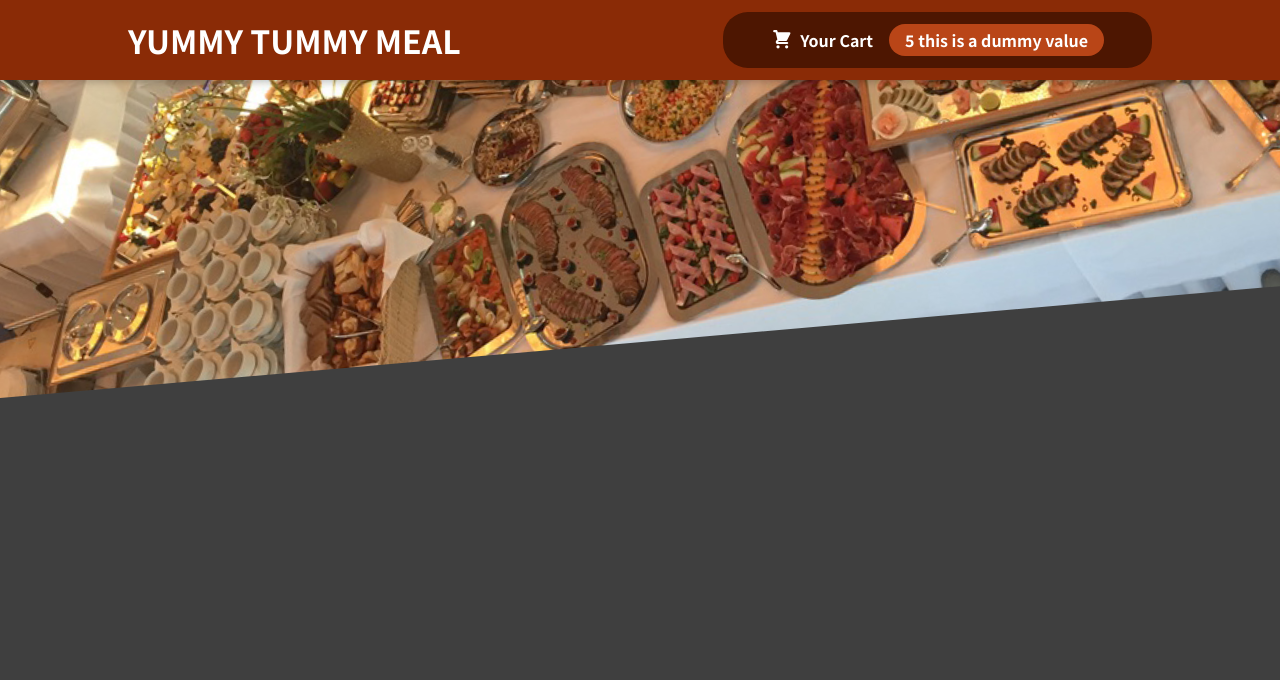
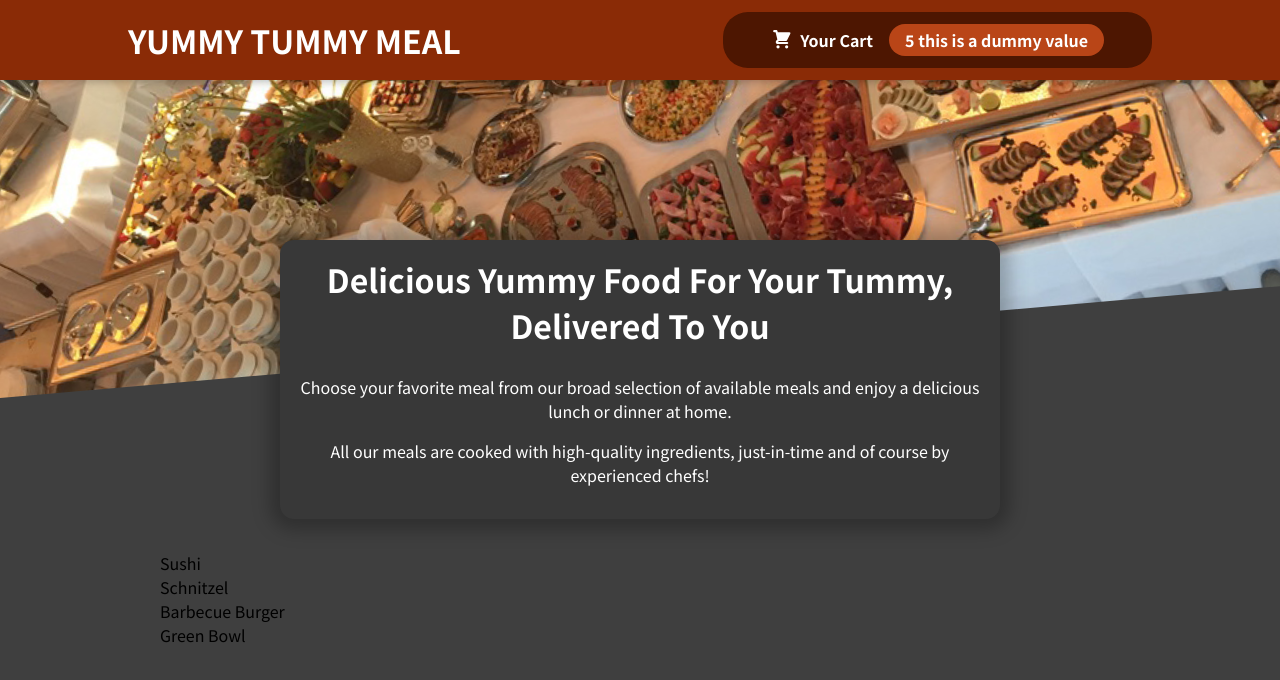
Before and after one commit to Pannu786/react-learning-restaurant-app, a React (Create React App) app: page / in a window 1280 px wide. Shown: the top 680 px of the page. Built offline with nearby package versions, Linux system fonts and the light colour scheme.

Commit message:
Added meals cmp

```diff
--- a/src/App.js
+++ b/src/App.js
@@ -1,12 +1,14 @@
-import { Fragment } from 'react';
-
 import Header from './components/Layout/Header';
+import Meals from './components/Meals/Meals';
 
 function App() {
   return (
-    <Fragment>
+    <>
       <Header />
-    </Fragment>
+      <main>
+        <Meals />
+      </main>
+    </>
   );
 }
 
--- /dev/null
+++ b/src/components/Meals/AvailableMeals.js
@@ -0,0 +1,40 @@
+import styles from './AvailableMeals.module.css';
+
+const DUMMY_MEALS = [
+  {
+    id: 'm1',
+    name: 'Sushi',
+    description: 'Finest fish and veggies',
+    price: 22.99,
+  },
+  {
+    id: 'm2',
+    name: 'Schnitzel',
+    description: 'A german specialty!',
+    price: 16.5,
+  },
+  {
+    id: 'm3',
+    name: 'Barbecue Burger',
+    description: 'American, raw, meaty',
+    price: 12.99,
+  },
+  {
+    id: 'm4',
+    name: 'Green Bowl',
+    description: 'Healthy...and green...',
+    price: 18.99,
+  },
+];
+
+const AvailableMeals = () => {
+  const mealsList = DUMMY_MEALS.map((meal) => <li>{meal.name}</li>);
+
+  return (
+    <section className={styles.meals}>
+      <ul>{mealsList}</ul>
+    </section>
+  );
+};
+
+export default AvailableMeals;
--- /dev/null
+++ b/src/components/Meals/AvailableMeals.module.css
@@ -0,0 +1,24 @@
+.meals {
+  max-width: 60rem;
+  width: 90%;
+  margin: 2rem auto;
+  animation: meals-appear 1s ease-out forwards;
+}
+
+.meals ul {
+  list-style: none;
+  margin: 0;
+  padding: 0;
+}
+
+@keyframes meals-appear {
+  from {
+    opacity: 0;
+    transform: translateY(3rem);
+  }
+
+  to {
+    opacity: 1;
+    transform: translateY(0);
+  }
+}
--- /dev/null
+++ b/src/components/Meals/Meals.js
@@ -0,0 +1,13 @@
+import MealsSummary from "./MealsSummary"
+import AvailableMeals from "./AvailableMeals"
+
+const Meals = () => {
+  return (
+    <>
+      <MealsSummary />
+      <AvailableMeals />
+    </>
+  )
+}
+
+export default Meals
--- /dev/null
+++ b/src/components/Meals/MealsSummary.js
@@ -0,0 +1,19 @@
+import styles from './MealsSummary.module.css';
+
+const MealsSummary = () => {
+  return (
+    <section className={styles.summary}>
+      <h2>Delicious Yummy Food For Your Tummy, Delivered To You</h2>
+      <p>
+        Choose your favorite meal from our broad selection of available meals
+        and enjoy a delicious lunch or dinner at home.
+      </p>
+      <p>
+        All our meals are cooked with high-quality ingredients, just-in-time and
+        of course by experienced chefs!
+      </p>
+    </section>
+  );
+};
+
+export default MealsSummary;
--- /dev/null
+++ b/src/components/Meals/MealsSummary.module.css
@@ -0,0 +1,18 @@
+.summary {
+  text-align: center;
+  max-width: 45rem;
+  width: 90%;
+  margin: auto;
+  margin-top: -10rem;
+  position: relative;
+  background-color: #383838;
+  color: white;
+  border-radius: 14px;
+  padding: 1rem;
+  box-shadow: 0 1px 18px 10px rgba(0, 0, 0, 0.25);
+}
+
+.summary h2 {
+  font-size: 2rem;
+  margin-top: 0;
+}
```
Also changed, not shown: 1 other file (tests, documents, lock files or other folders).
